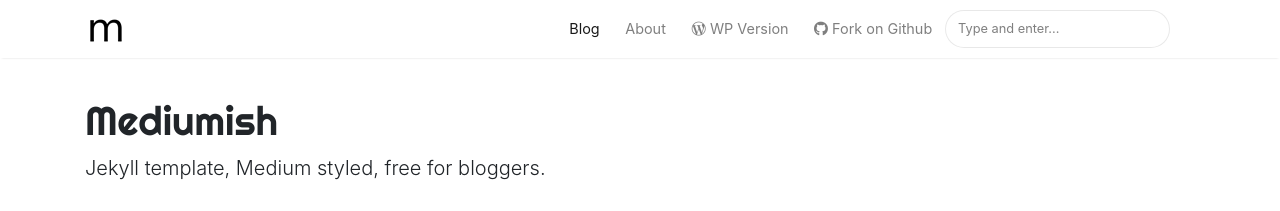
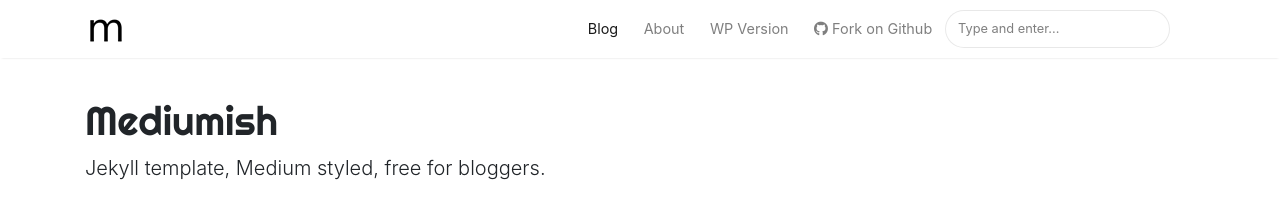
Before and after one commit to samita100/incredible-bee, a Jekyll site: the page built from index.html, in a window 1280 px wide. Shown: the top 211 px of the page. Built offline with Jekyll 4.4.1, drawn with Linux system fonts in a browser that asks for light colours; nearby versions of some CDN libraries; the list of posts is cut into pages by our own code.

Commit message:
default.html: changed

```diff
--- a/_layouts/default.html
+++ b/_layouts/default.html
@@ -78,7 +78,7 @@ ga('send', 'pageview');
 
 
                 <li class="nav-item">
-                <a target="_blank" class="nav-link" href="{{ site.baseurl }}/tags"><i class="fab fa-wordpress-simple"></i> WP Version</a>
+                <a target="_blank" class="nav-link" href="{{ site.baseurl }}/tags">WP Version</a>
                 </li>
 
 
```
